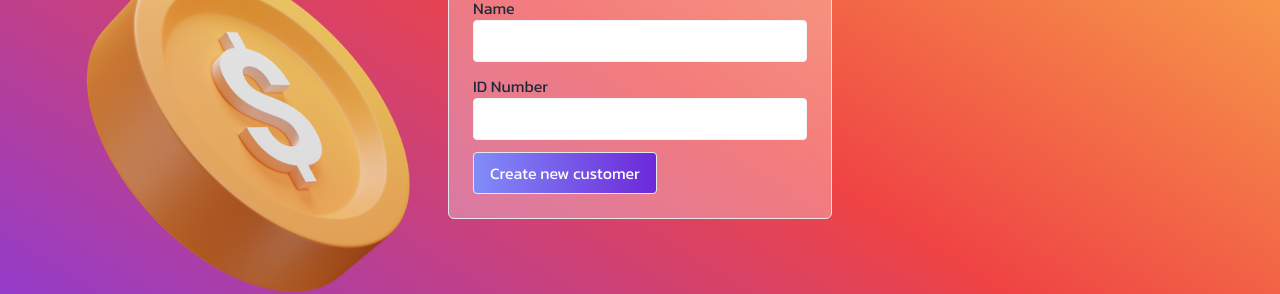
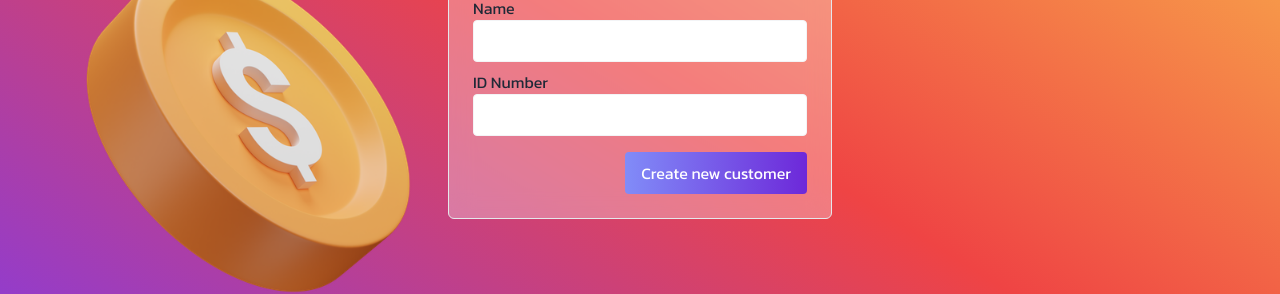
Before and after one commit to emad-abaei/ReduxVault, a React (Vite) app: page / in a window 1280 px wide. Shown: the part 339-633 px from the top of the page. Built offline with nearby package versions, Linux system fonts and the light colour scheme; a web font is replaced by a local one.

Commit message:
fix(CreateCustomer): change style

```diff
--- a/src/components/reusables/Button.tsx
+++ b/src/components/reusables/Button.tsx
@@ -8,7 +8,7 @@ interface ButtonProps {
 function Button({ children, onClick }: ButtonProps) {
   return (
     <button
-      className='self-end sm:w-auto sm:col-start-2 sm:col-end-3 md:col-start-3 md:col-end-4 py-2 px-4 w-full rounded text-white bg-gradient-to-r from-indigo-400 to-violet-700 transition hover:brightness-110 border mt-3 sm:mt-0'
+      className='self-end sm:w-auto sm:col-start-2 sm:col-end-3 md:col-start-3 md:col-end-4 py-2 px-4 w-full rounded text-white bg-gradient-to-r from-indigo-400 to-violet-700 transition hover:brightness-110 h-[42px] mt-3 sm:mt-0'
       onClick={onClick}>
       {children}
     </button>
--- a/src/features/customers/CreateCustomer.tsx
+++ b/src/features/customers/CreateCustomer.tsx
@@ -44,7 +44,7 @@ function Customer() {
           onChange={(e) => setFullName(e.target.value)}
         />
 
-        <div className='flex flex-col my-3'>
+        <div className='flex flex-col my-2'>
           <Input
             label='ID Number'
             val={nationalId}
@@ -52,7 +52,7 @@ function Customer() {
           />
         </div>
 
-        <div className='sm:place-self-endm'>
+        <div className='sm:place-self-end sm:mt-2'>
           <Button>Create new customer</Button>
         </div>
       </form>
```
